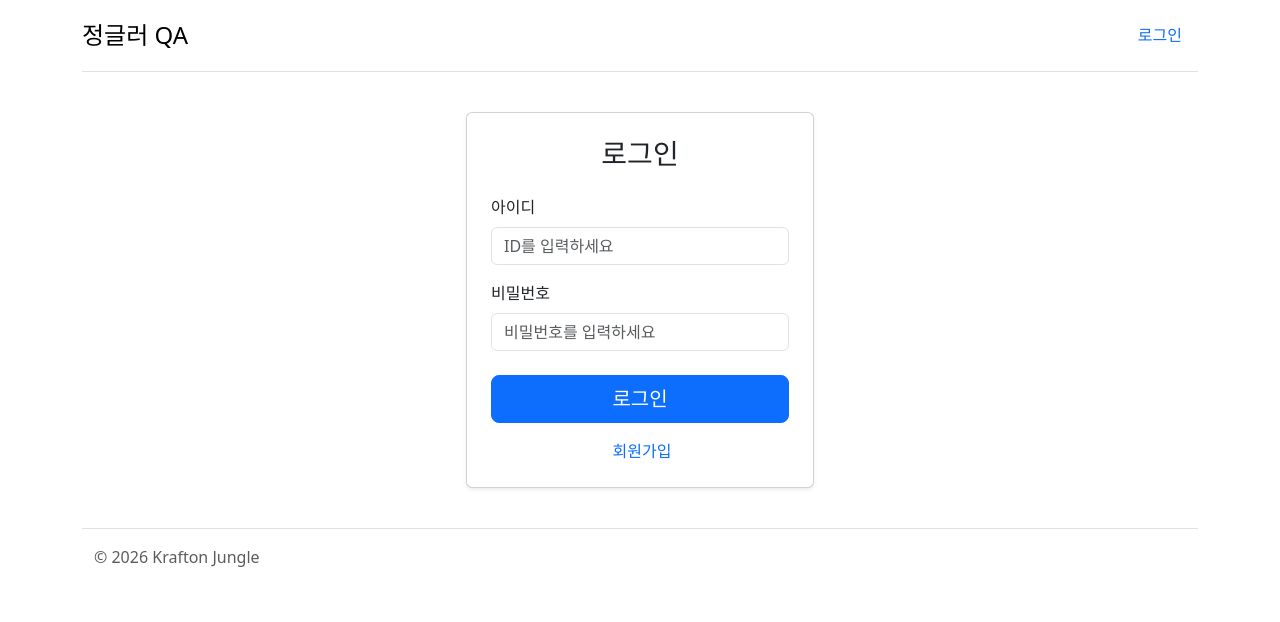
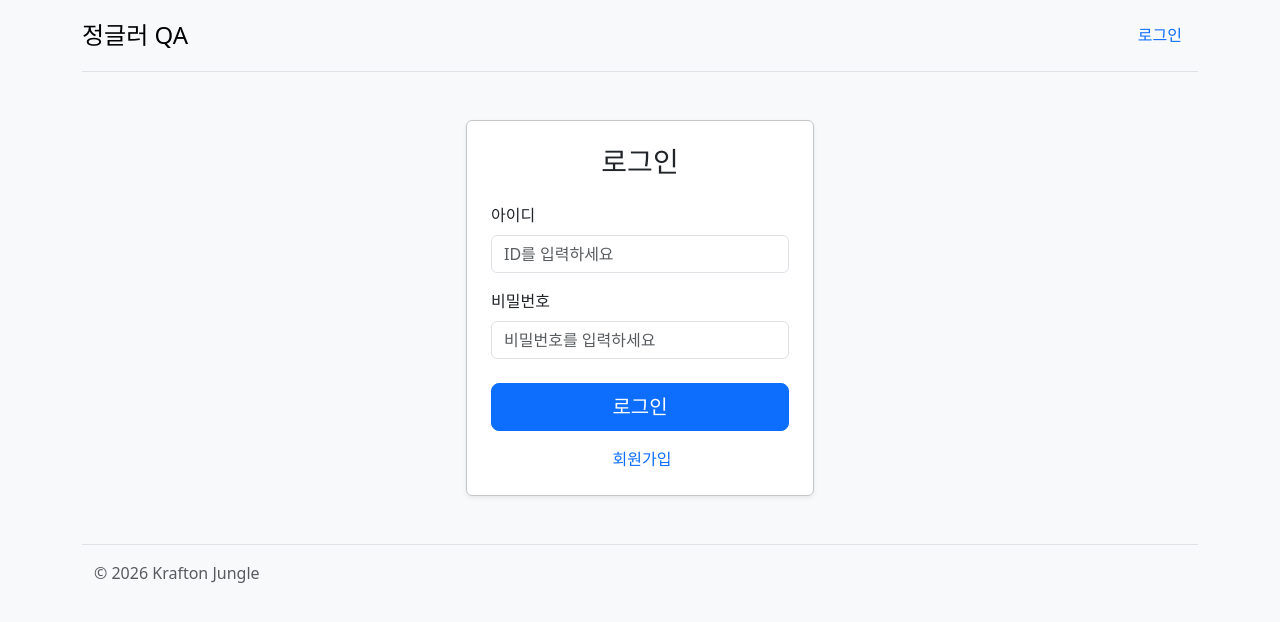
Before and after one commit to YangSiJun528/jungle-mini-project, a Flask app: page /login in a window 1280 px wide. Shown: the part 25-647 px from the top of the page. Run offline with Flask 3, Linux system fonts and the light colour scheme.

Commit message:
base.html 스타일 변경

```diff
--- a/templates/base.html
+++ b/templates/base.html
@@ -9,7 +9,7 @@
         integrity="sha384-sRIl4kxILFvY47J16cr9ZwB07vP4J8+LH7qKQnuqkuIAvNWLzeN8tE5YBujZqJLB" crossorigin="anonymous">
 </head>
 
-<body>
+<body class="bg-body-tertiary">
     <div class="container mt-4">
         <header class="d-flex flex-wrap justify-content-center py-3 mb-4 border-bottom">
             <a href="/"
@@ -44,7 +44,7 @@
         </div>
         {% endif %}
         {% endwith %}
-        <div class="jg_main">
+        <div class="jg_main py-2">
             {% block content %}{% endblock %}
         </div>
         <footer class="container mt-4 d-flex flex-wrap justify-content-between align-items-center py-3 my-5 border-top">
@@ -55,6 +55,11 @@
             crossorigin="anonymous"></script>
         <script src="https://ajax.googleapis.com/ajax/libs/jquery/3.7.1/jquery.min.js"></script> {# jquery 추가:
         https://developers.google.com/speed/libraries?hl=ko #}
+        <script>
+            document.querySelectorAll('.card').forEach((card) => {
+                card.classList.add('border', 'border-secondary-subtle', 'shadow-sm');
+            });
+        </script>
         {% block scripts %}{% endblock %} {# 각 페이지에서만 필요한 스크립트를 추가 #}
 </body>
 
```
